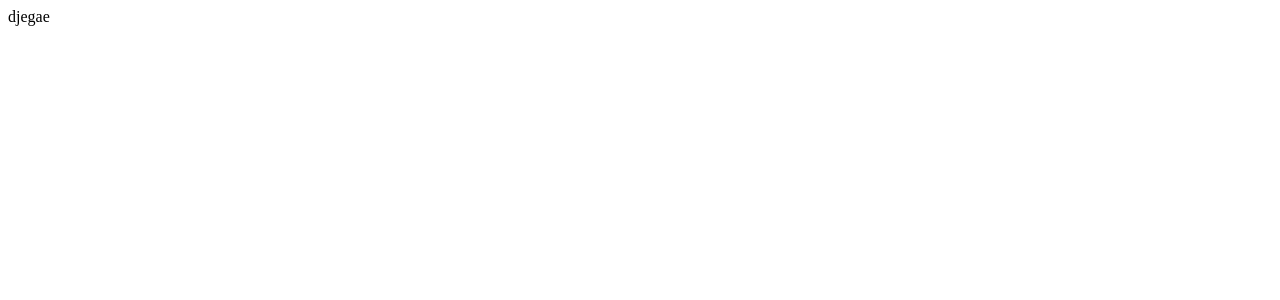
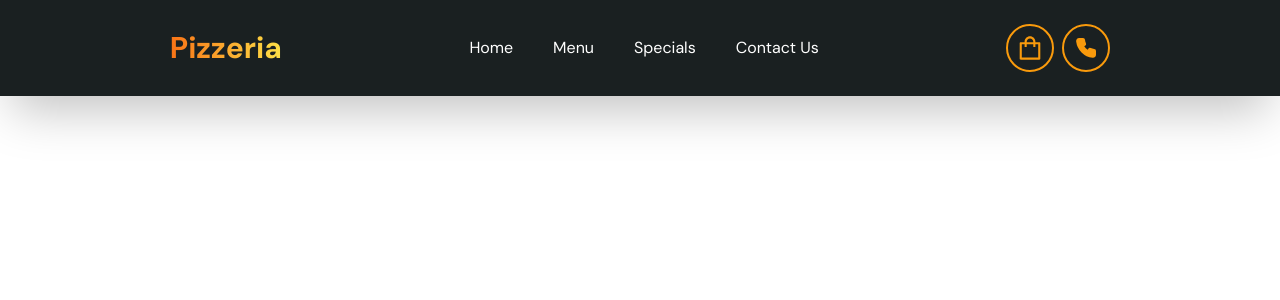
Before and after one commit to BogdanPetrovi/pizzeria, a React (Create React App) app in the folder client/: page / in a window 1280 px wide. Shown: the top 300 px of the page. Built offline with nearby package versions, Linux system fonts and the light colour scheme.

Commit message:
Finished header

```diff
--- a/client/package.json
+++ b/client/package.json
@@ -31,5 +31,8 @@
       "last 1 firefox version",
       "last 1 safari version"
     ]
+  },
+  "devDependencies": {
+    "tailwindcss": "^3.4.17"
   }
 }
--- a/client/public/index.html
+++ b/client/public/index.html
@@ -4,6 +4,9 @@
   <meta charset="UTF-8">
   <meta name="viewport" content="width=device-width, initial-scale=1.0">
   <title>Pizzeria</title>
+  <link rel="preconnect" href="https://fonts.googleapis.com">
+  <link rel="preconnect" href="https://fonts.gstatic.com" crossorigin>
+  <link href="https://fonts.googleapis.com/css2?family=DM+Sans:ital,opsz,wght@0,9..40,100..1000;1,9..40,100..1000&display=swap" rel="stylesheet">
 </head>
 <body>
   <noscript>You need to enable javascript to run this app!</noscript>
--- a/client/src/App.jsx
+++ b/client/src/App.jsx
@@ -1,9 +1,15 @@
 import React from 'react'
+import './index.css'
+import Header from './components/Header'
+import Hero from './components/Hero'
 
 function App() {
   return (
-    <div>
-      djegae
+    <div className='w-screen'>
+      <div className="h-screen">
+        <Header />
+        <Hero />
+      </div>
     </div>
   )
 }
--- /dev/null
+++ b/client/src/components/Header.jsx
@@ -0,0 +1,23 @@
+import React from 'react'
+import Bag from './svgs/Bag'
+import Phone from './svgs/Phone'
+
+function Header() {
+  return (
+    <div className="h-[12%] w-full bg-partials flex justify-around items-center text-white px-20 shadow-2xl z-20">
+      <h2 className='text-3xl font-bold bg-gradient-to-r from-orange-500 to-yellow-300 text-transparent bg-clip-text cursor-default'>Pizzeria</h2>
+      <div className='flex gap-6'>
+        <h4 className='pointer p-2'>Home</h4>
+        <h4 className='pointer p-2'>Menu</h4>
+        <h4 className='pointer p-2'>Specials</h4>
+        <h4 className='pointer p-2'>Contact Us</h4>
+      </div>
+      <div className='flex gap-2'>
+        <Bag />
+        <Phone />
+      </div>
+    </div>
+  )
+}
+
+export default Header
--- /dev/null
+++ b/client/src/components/Hero.jsx
@@ -0,0 +1,10 @@
+import React from 'react'
+
+function Hero() {
+  return (
+    <div className='h-[88%]'>
+    </div>
+  )
+}
+
+export default Hero
--- /dev/null
+++ b/client/src/components/svgs/Bag.jsx
@@ -0,0 +1,20 @@
+import React from "react";
+
+function Bag () {
+  return(
+    <div className="rounded-full bg-transparent border-2 border-[#f99a0c] h-[48px] w-[48px] flex justify-center items-center pointer">
+      <svg
+        width="30px"
+        height="30px"
+        viewBox="0 0 1024 1024"
+        xmlns="http://www.w3.org/2000/svg"
+        className="transparent"
+        fill="#f99a0c"
+      >
+        <path d="M832 312H696v-16c0-101.6-82.4-184-184-184s-184 82.4-184 184v16H192c-17.7 0-32 14.3-32 32v536c0 17.7 14.3 32 32 32h640c17.7 0 32-14.3 32-32V344c0-17.7-14.3-32-32-32zm-432-16c0-61.9 50.1-112 112-112s112 50.1 112 112v16H400v-16zm392 544H232V384h96v88c0 4.4 3.6 8 8 8h56c4.4 0 8-3.6 8-8v-88h224v88c0 4.4 3.6 8 8 8h56c4.4 0 8-3.6 8-8v-88h96v456z" />
+      </svg>
+    </div>
+  )
+
+}
+export default Bag;
--- /dev/null
+++ b/client/src/components/svgs/Phone.jsx
@@ -0,0 +1,24 @@
+import React from 'react'
+
+function Phone() {
+  return (
+    <div className="rounded-full bg-transparent border-2 border-[#f99a0c] h-[48px] w-[48px] flex justify-center items-center pointer">
+      <svg
+        width="24px"
+        height="24px"
+        viewBox="0 0 24 24"
+        id="phone"
+        data-name="Flat Color"
+        xmlns="http://www.w3.org/2000/svg"
+        fill="#f99a0c"
+      >
+        <path
+          id="primary"
+          d="M20.19,13a10,10,0,0,1-3.43-.91,2,2,0,0,0-2.56.83l-.51.85a12.69,12.69,0,0,1-3.44-3.45l.86-.49a2,2,0,0,0,.83-2.56A10,10,0,0,1,11,3.81,2,2,0,0,0,9,2H5.13A3,3,0,0,0,2.86,3a3.13,3.13,0,0,0-.71,2.43A19,19,0,0,0,18.58,21.85a3,3,0,0,0,.42,0,3,3,0,0,0,2-.73,3,3,0,0,0,1-2.26V15A2,2,0,0,0,20.19,13Z"
+        />
+      </svg>
+    </div>
+  )
+}
+
+export default Phone
--- /dev/null
+++ b/client/src/index.css
@@ -0,0 +1,13 @@
+@tailwind base;
+@tailwind components;
+@tailwind utilities;
+
+@layer base {
+  html {
+    font-family: "DM Sans", serif;
+  }
+}
+
+.pointer {
+  cursor: pointer;
+}
--- /dev/null
+++ b/client/tailwind.config.js
@@ -0,0 +1,14 @@
+/** @type {import('tailwindcss').Config} */
+module.exports = {
+  content: [
+    "./src/**/*.{js,jsx}",
+  ],
+  theme: {
+    extend: {
+      colors: {
+        partials: '#1a2021',
+      },
+    },
+  },
+  plugins: [],
+}
```
Also changed, not shown: 2 other files (tests, documents, lock files or other folders).
